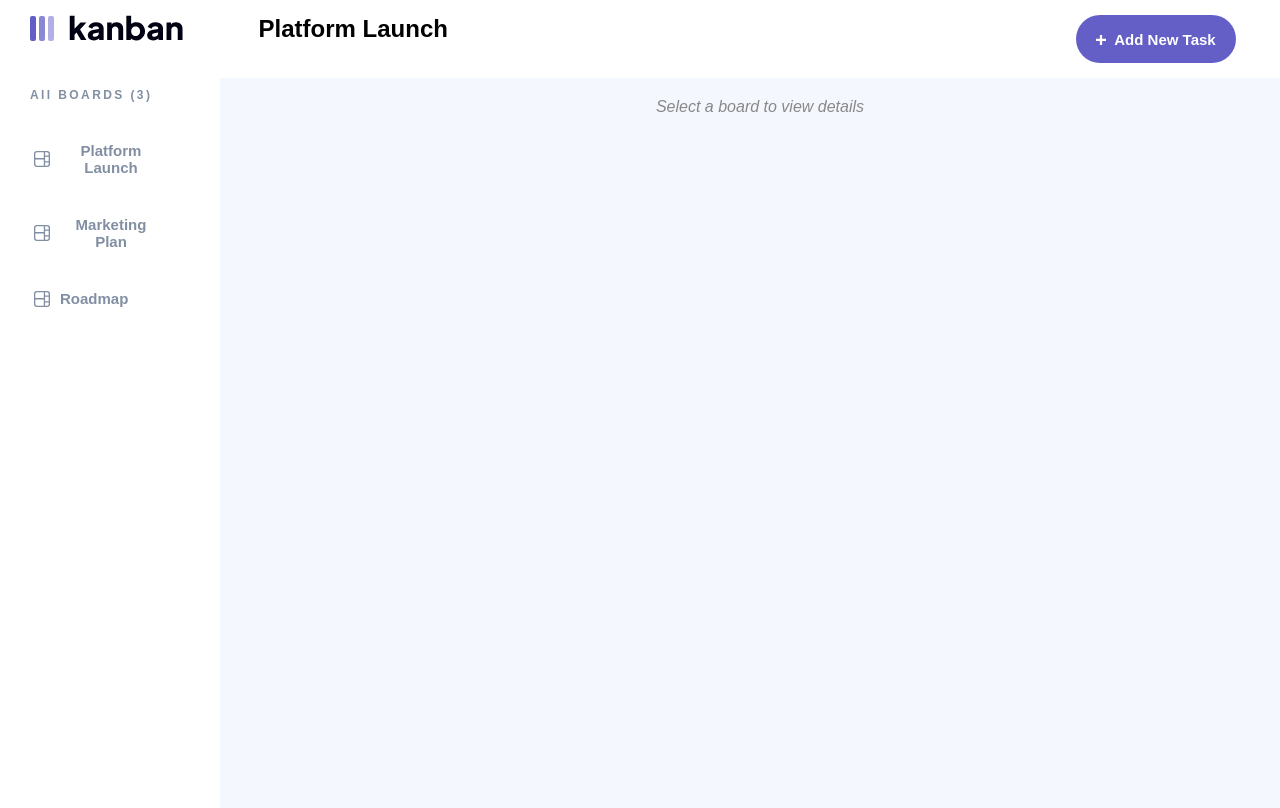
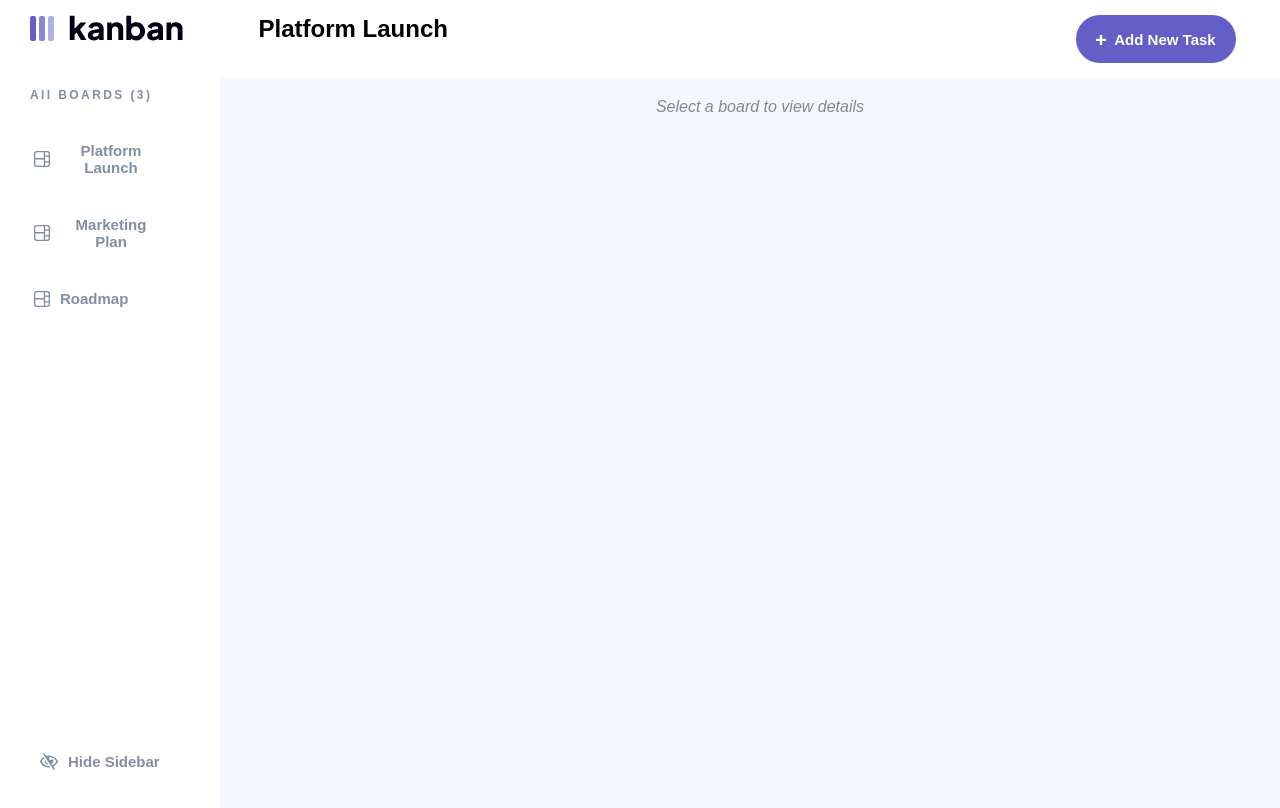
Before and after one commit to AseelAlasaad/task-management, a React (Create React App) app: page / in a window 1280 px wide. Shown: the top 808 px of the page. Built offline with nearby package versions, Linux system fonts and the light colour scheme.

Commit message:
show and hide sidebar

```diff
--- a/src/components/Board.css
+++ b/src/components/Board.css
@@ -94,3 +94,41 @@
     color: #888;
     font-style: italic;
 }
+/* .boards-list {
+    transition: transform 0.3s ease, opacity 0.3s ease;
+} */
+
+.boards-list.hidden {
+    transform: translateX(-100%);
+    opacity: 0;
+    pointer-events: none; /* Prevent interaction when hidden */
+}
+
+
+.toggle-button {
+    display: flex;
+
+    position: absolute;
+    padding: 10px 20px;
+    bottom: 0;
+    margin-bottom: 20px;
+    margin-left: 20px;
+    text-align: center;
+    color: #828fa3;
+    font-weight: 700;
+
+    background-color: white;
+    font-size: 15px;
+    cursor: pointer;
+}
+.toggle-button img{
+    margin-right: 10px;
+}
+.toggle-button button{
+    border: none;
+    color: #828fa3;
+    font-weight: 700;
+
+    background-color: white;
+    font-size: 15px;
+}
--- a/src/components/Bords.jsx
+++ b/src/components/Bords.jsx
@@ -2,6 +2,7 @@ import Data from '../data.json';
 import BoardDetalies from './BoardDetalies';
 import { useState } from 'react';
 import iconBoard from '../assets/icon-board.svg'
+import hidesidebar from '../assets/icon-hide-sidebar.svg'
 import Header from './Header';
 import './Board.css';
 
@@ -9,7 +10,11 @@ function Bords() {
     const data = Data.boards;
     const [selectedBoard, setSelectedBoard] = useState(null); // Track the selected board
     const [headerText, setHeaderText] = useState("Platform Launch");
+    const [isLeftSectionVisible, setIsLeftSectionVisible] = useState(true);
 
+    const toggleLeftSection = () => {
+        setIsLeftSectionVisible(!isLeftSectionVisible);
+    };
     function handleBoardSelection(board) {
         if (selectedBoard === board) {
             setSelectedBoard(null); // Deselect if the same board is clicked
@@ -24,21 +29,33 @@ function Bords() {
         <>
           <Header headerText={headerText}/>
         <div className="bords-container">
+           <div className="toggle-button">
+                    <img id="boardimg" src={hidesidebar} alt="" />
+                    <button onClick={toggleLeftSection} >
+                        {isLeftSectionVisible ? 'Hide Sidebar' : 'Show Sidebar'}
+                    </button>
+
+            </div>
             {/* Left Side: List of Boards */}
+            {isLeftSectionVisible && (
                     <div className="boards-list">
                         <p className="bordlen">All BOARDS ({data.length})</p>
                         <div className="board-row">
                             {data.map((item, index) => (
-                        <div  onClick={() => handleBoardSelection(item)}
-                        className={`borderItem ${selectedBoard === item ? "activeitem" : ""}`}
+                                <div
+                                    key={index}
+                                    onClick={() => handleBoardSelection(item)}
+                                    className={`borderItem ${
+                                        selectedBoard === item ? 'activeitem' : ''
+                                    }`}
                                 >
-                        <img id= "boardimg" src={iconBoard} alt="" />{item.name}
-
+                                    <img id="boardimg" src={iconBoard} alt="" />
+                                    {item.name}
                                 </div>
-
                             ))}
                         </div>
                     </div>
+                )}
 
             {/* Right Side: Selected Board Details */}
             <div className="board-details">
--- a/src/components/Header.css
+++ b/src/components/Header.css
@@ -10,6 +10,7 @@
     align-items: center;
     justify-content: flex-start;
     margin: 15px 20px;
+
     /* gap: 10px; */
 }
 
```
Lines whose indentation alone changed are shown as unchanged.
